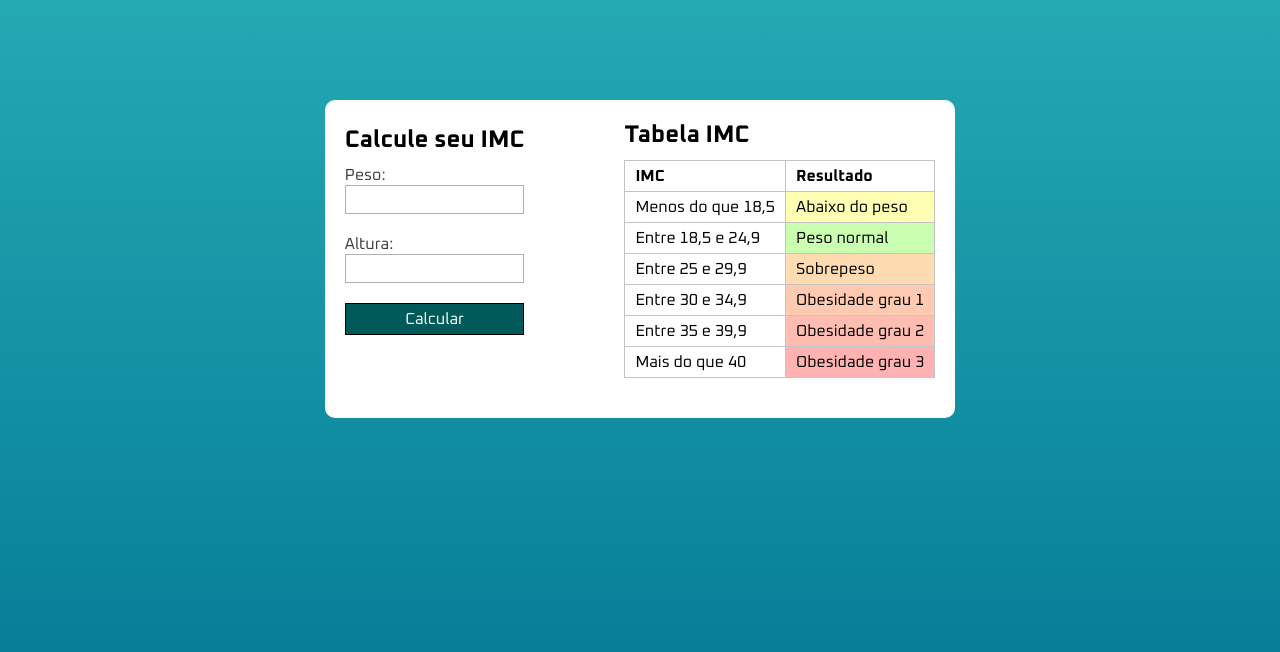
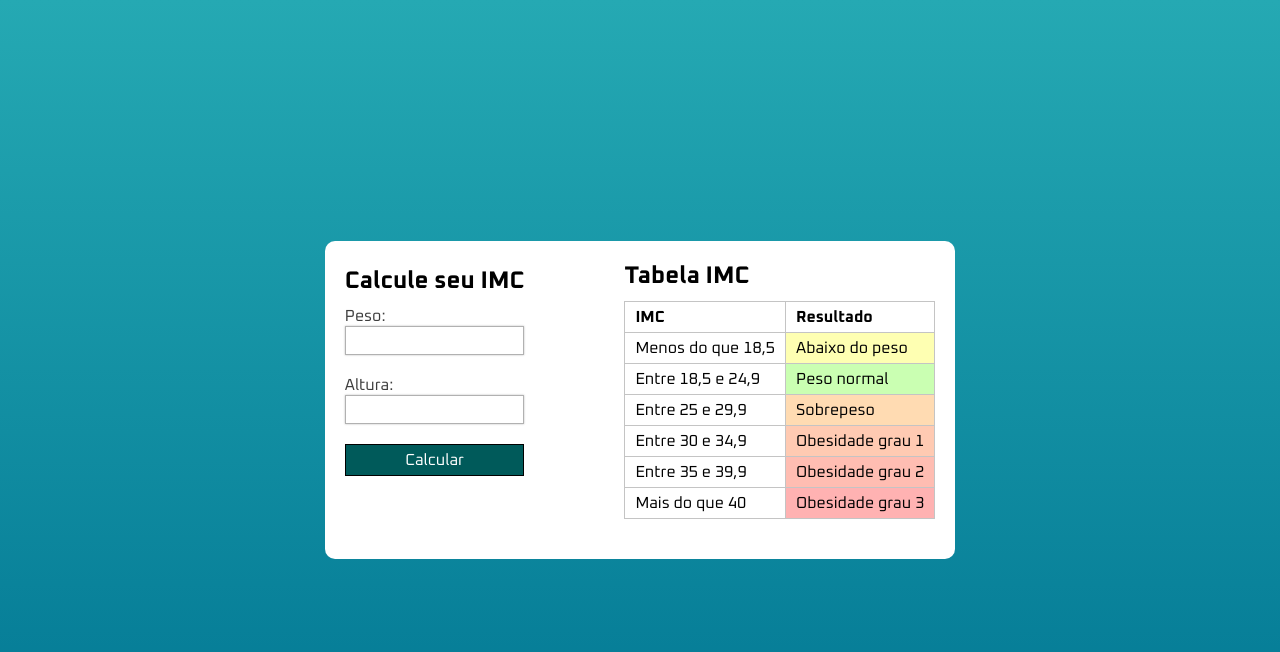
Before and after one commit to YuriLucka/Calculadora-de-IMC, a plain HTML site: page index.html in a window 1280 px wide. Drawn offline with nearby package versions, Linux system fonts and the light colour scheme.

Commit message:
Add files via upload

```diff
--- a/styles/calculadora.css
+++ b/styles/calculadora.css
@@ -26,7 +26,7 @@ td, th{
     border: solid 1px rgb(196, 196, 196);
 }
 main{
-    margin: 100px auto 0 auto;
+    margin: auto;
     border-radius: 10px;
     background-color: white;
     max-width: 100vw;
@@ -46,6 +46,7 @@ input{
     padding: 5px;
     border: solid 1px rgb(177, 177, 177);
     margin-bottom: 20px;
+    box-shadow: 0 0 2px rgba(0, 0, 0, 0.263);
 }
 
 .btn{
--- a/styles/reset.css
+++ b/styles/reset.css
@@ -1,3 +1,4 @@
+
 @import url("https://cdn.jsdelivr.net/npm/bootstrap-icons@1.11.3/font/bootstrap-icons.min.css");
 
 @import url('https://fonts.googleapis.com/css2?family=Oxanium:wght@200..800&display=swap');
```
Also changed, not shown: js/script.js (line endings or trailing spaces).
